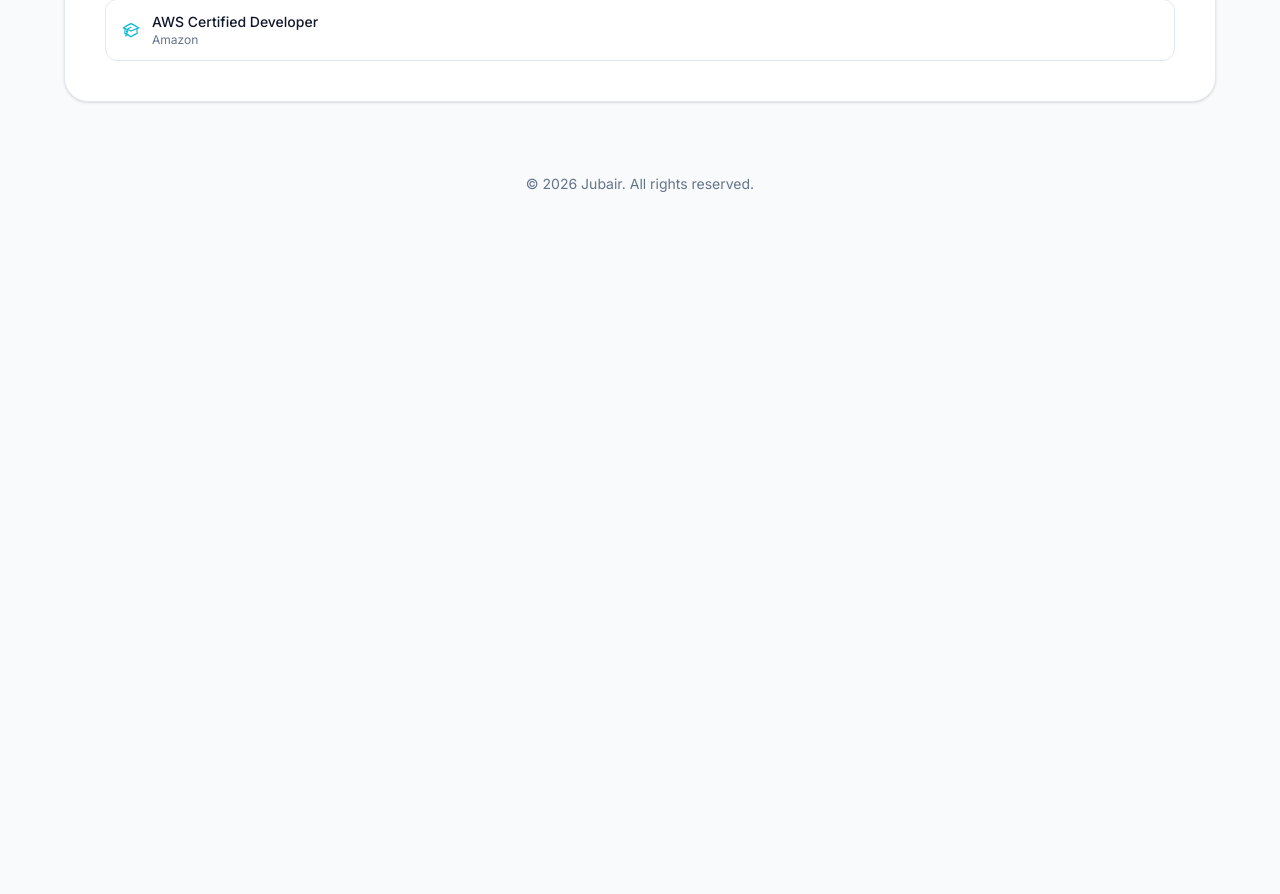
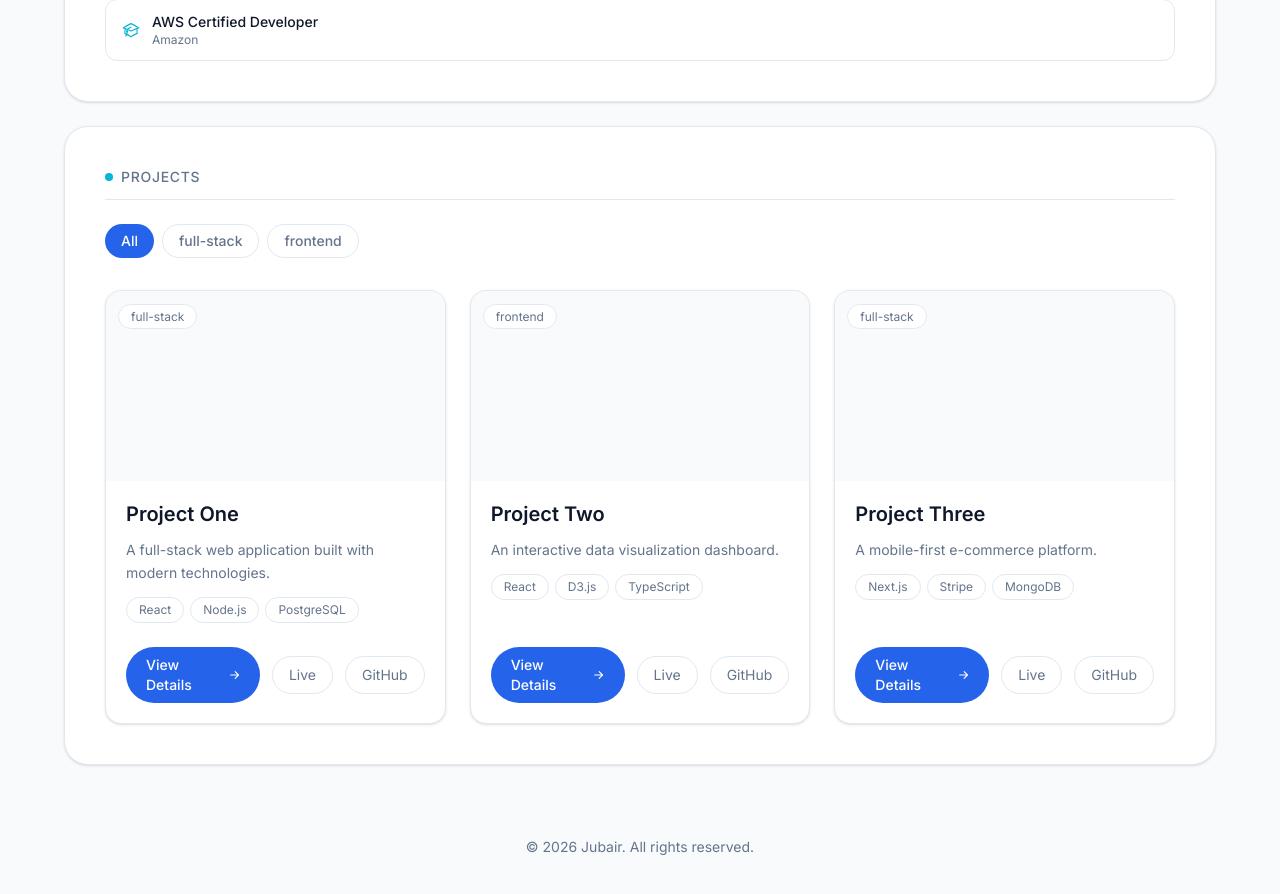
Before and after one commit to jubairalamdev/jubair-codes, a Next.js app: page / in a window 1280 px wide. Shown: the part 1800-2694 px from the top of the page. Before the commit the page ends 2042 px from the top, so only its background shows below. Built offline with nearby package versions, Linux system fonts and the light colour scheme.

Commit message:
feat: add Projects section with filtering, ProjectCard, and Project Details page

```diff
--- a/src/app/page.js
+++ b/src/app/page.js
@@ -3,6 +3,7 @@ import Hero from "@/components/sections/Hero";
 import About from "@/components/sections/About";
 import Experience from "@/components/sections/Experience";
 import Skills from "@/components/sections/Skills";
+import Projects from "@/components/sections/Projects";
 
 export default function Home() {
   return (
@@ -16,6 +17,7 @@ export default function Home() {
 
       <Experience />
       <Skills />
+      <Projects />
     </Container>
   );
 }
--- /dev/null
+++ b/src/app/projects/[id]/page.js
@@ -0,0 +1,133 @@
+import Link from "next/link";
+import { HiArrowLeft } from "react-icons/hi2";
+import Container from "@/components/shared/Container";
+import Badge from "@/components/shared/Badge";
+import projects from "@/data/projects.json";
+
+export default function ProjectDetails({ params }) {
+  const project = projects.find((p) => p.id === params.id);
+  if (!project) return null;
+
+  return (
+    <Container className="py-6">
+      <Link
+        href="/#projects"
+        className="mb-6 inline-flex items-center gap-1.5 text-sm font-medium text-secondary transition-colors hover:text-black"
+      >
+        <HiArrowLeft className="text-xs" /> Back to Projects
+      </Link>
+
+      <article className="rounded-3xl border border-border bg-white p-10 shadow-sm">
+        <div className="flex flex-col gap-2">
+          <div className="flex items-center gap-2">
+            <span className="h-2 w-2 rounded-full bg-accent" />
+            <span className="text-xs font-medium text-secondary uppercase tracking-wider">
+              Project
+            </span>
+          </div>
+          <h1 className="text-section font-semibold text-black">
+            {project.title}
+          </h1>
+          <div className="h-px w-full bg-border" />
+        </div>
+
+        <div className="mt-8 aspect-video w-full rounded-2xl bg-bg-subtle" />
+
+        <p className="mt-8 max-w-3xl text-base leading-relaxed text-secondary">
+          {project.longDescription}
+        </p>
+
+        <div className="mt-8">
+          <h2 className="mb-4 text-base font-semibold text-black">
+            Technology Stack
+          </h2>
+          <div className="flex flex-wrap gap-2">
+            {project.tags.map((tag) => (
+              <Badge key={tag}>{tag}</Badge>
+            ))}
+          </div>
+        </div>
+
+        {project.contributions && project.contributions.length > 0 && (
+          <div className="mt-8">
+            <h2 className="mb-3 text-base font-semibold text-black">
+              Key Contributions
+            </h2>
+            <ul className="flex flex-col gap-2">
+              {project.contributions.map((item, i) => (
+                <li
+                  key={i}
+                  className="flex items-start gap-2 text-sm text-secondary"
+                >
+                  <span className="mt-1.5 h-1 w-1 shrink-0 rounded-full bg-accent" />
+                  {item}
+                </li>
+              ))}
+            </ul>
+          </div>
+        )}
+
+        {project.challenges && project.challenges.length > 0 && (
+          <div className="mt-8">
+            <h2 className="mb-3 text-base font-semibold text-black">
+              Challenges Faced
+            </h2>
+            <ul className="flex flex-col gap-2">
+              {project.challenges.map((item, i) => (
+                <li
+                  key={i}
+                  className="flex items-start gap-2 text-sm text-secondary"
+                >
+                  <span className="mt-1.5 h-1 w-1 shrink-0 rounded-full bg-accent" />
+                  {item}
+                </li>
+              ))}
+            </ul>
+          </div>
+        )}
+
+        {project.improvements && project.improvements.length > 0 && (
+          <div className="mt-8">
+            <h2 className="mb-3 text-base font-semibold text-black">
+              Future Improvements
+            </h2>
+            <ul className="flex flex-col gap-2">
+              {project.improvements.map((item, i) => (
+                <li
+                  key={i}
+                  className="flex items-start gap-2 text-sm text-secondary"
+                >
+                  <span className="mt-1.5 h-1 w-1 shrink-0 rounded-full bg-accent" />
+                  {item}
+                </li>
+              ))}
+            </ul>
+          </div>
+        )}
+
+        <div className="mt-10 flex flex-wrap gap-3">
+          {project.liveUrl && (
+            <a
+              href={project.liveUrl}
+              target="_blank"
+              rel="noopener noreferrer"
+              className="rounded-full bg-primary px-6 py-3 text-sm font-medium text-white transition-colors hover:bg-primary-hover"
+            >
+              Live Project
+            </a>
+          )}
+          {project.githubUrl && (
+            <a
+              href={project.githubUrl}
+              target="_blank"
+              rel="noopener noreferrer"
+              className="rounded-full border border-border px-6 py-3 text-sm font-medium text-secondary transition-colors hover:border-secondary hover:text-black"
+            >
+              GitHub Repository
+            </a>
+          )}
+        </div>
+      </article>
+    </Container>
+  );
+}
--- /dev/null
+++ b/src/components/sections/Projects.js
@@ -0,0 +1,51 @@
+"use client";
+
+import { useState } from "react";
+import SectionHeader from "@/components/shared/SectionHeader";
+import ProjectCard from "@/components/shared/ProjectCard";
+import projects from "@/data/projects.json";
+
+const categories = [
+  "All",
+  ...new Set(projects.map((p) => p.category)),
+];
+
+export default function Projects() {
+  const [active, setActive] = useState("All");
+
+  const filtered =
+    active === "All"
+      ? projects
+      : projects.filter((p) => p.category === active);
+
+  return (
+    <section
+      id="projects"
+      className="rounded-3xl border border-border bg-white p-10 shadow-sm"
+    >
+      <SectionHeader title="Projects" />
+
+      <div className="mt-6 flex flex-wrap gap-2">
+        {categories.map((cat) => (
+          <button
+            key={cat}
+            onClick={() => setActive(cat)}
+            className={`rounded-full px-4 py-1.5 text-sm font-medium transition-colors ${
+              active === cat
+                ? "bg-primary text-white"
+                : "border border-border text-secondary hover:border-secondary hover:text-black"
+            }`}
+          >
+            {cat}
+          </button>
+        ))}
+      </div>
+
+      <div className="mt-8 grid grid-cols-1 gap-6 md:grid-cols-2 lg:grid-cols-3">
+        {filtered.map((project) => (
+          <ProjectCard key={project.id} project={project} />
+        ))}
+      </div>
+    </section>
+  );
+}
--- /dev/null
+++ b/src/components/shared/ProjectCard.js
@@ -0,0 +1,64 @@
+import Link from "next/link";
+import { HiArrowRight } from "react-icons/hi";
+import Badge from "@/components/shared/Badge";
+
+export default function ProjectCard({ project }) {
+  return (
+    <article className="group flex flex-col rounded-2xl border border-border bg-white shadow-sm transition-all duration-300 hover:-translate-y-0.5 hover:shadow-md">
+      <div className="relative aspect-video overflow-hidden rounded-t-2xl bg-bg-subtle">
+        <div className="absolute top-3 left-3 z-10">
+          <span className="rounded-full border border-border bg-white/90 px-3 py-1 text-xs text-secondary backdrop-blur-sm">
+            {project.category}
+          </span>
+        </div>
+      </div>
+
+      <div className="flex flex-1 flex-col gap-3 p-5">
+        <h3 className="text-card font-semibold text-black">
+          {project.title}
+        </h3>
+
+        <p className="line-clamp-2 text-sm leading-relaxed text-secondary">
+          {project.description}
+        </p>
+
+        <div className="flex flex-wrap gap-1.5">
+          {project.tags.slice(0, 4).map((tag) => (
+            <Badge key={tag}>{tag}</Badge>
+          ))}
+        </div>
+
+        <div className="mt-auto flex items-center gap-3 pt-3">
+          <Link
+            href={`/projects/${project.id}`}
+            className="inline-flex items-center gap-1.5 rounded-full bg-primary px-5 py-2 text-sm font-medium text-white transition-colors hover:bg-primary-hover"
+          >
+            View Details <HiArrowRight className="text-xs" />
+          </Link>
+
+          {project.liveUrl && (
+            <a
+              href={project.liveUrl}
+              target="_blank"
+              rel="noopener noreferrer"
+              className="rounded-full border border-border px-4 py-2 text-sm text-secondary transition-colors hover:border-secondary hover:text-black"
+            >
+              Live
+            </a>
+          )}
+
+          {project.githubUrl && (
+            <a
+              href={project.githubUrl}
+              target="_blank"
+              rel="noopener noreferrer"
+              className="rounded-full border border-border px-4 py-2 text-sm text-secondary transition-colors hover:border-secondary hover:text-black"
+            >
+              GitHub
+            </a>
+          )}
+        </div>
+      </div>
+    </article>
+  );
+}
```
Also changed, not shown: 2 other files (tests, documents, lock files or other folders).
